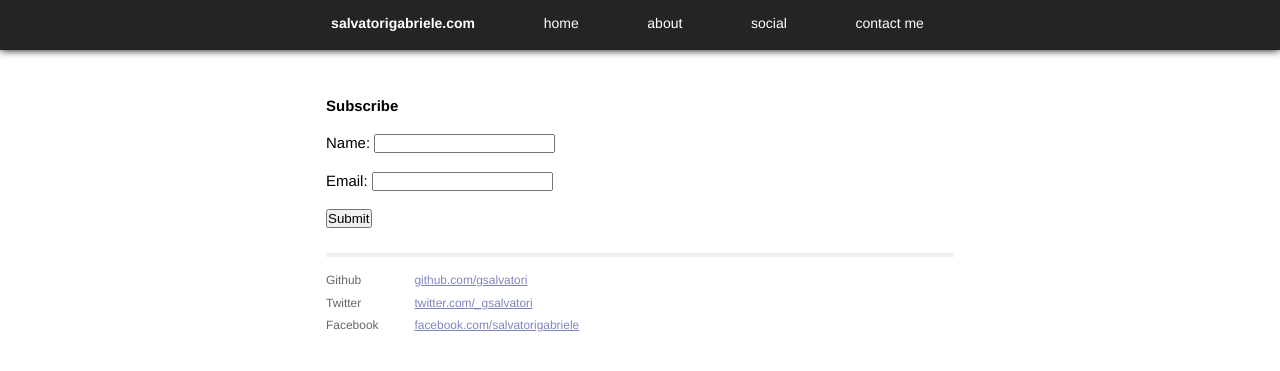
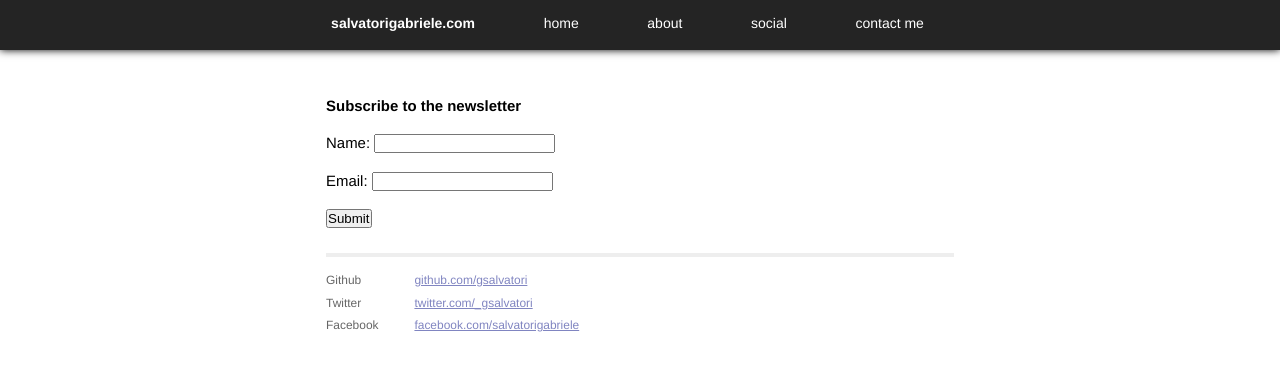
Before and after one commit to gsalvatori/salvatorigabriele.com, a Jekyll site: the page built from subscribe.html, in a window 1280 px wide. Shown: the top 371 px of the page. Built offline with Jekyll 4.4.1, drawn with Linux system fonts in a browser that asks for light colours; Markdown is read by kramdown in place of the engine named in the settings.

Commit message:
Update subscribe.html

```diff
--- a/subscribe.html
+++ b/subscribe.html
@@ -5,7 +5,7 @@ title: salvatorigabriele.com
 
 <div id="home">
 
-  <h1>Subscribe</h1>
+  <h1>Subscribe to the newsletter</h1>
 
   <form method="POST" action="sub.php">
     <p>Name: <input type="text" name="Name" size="20"></p>
```
